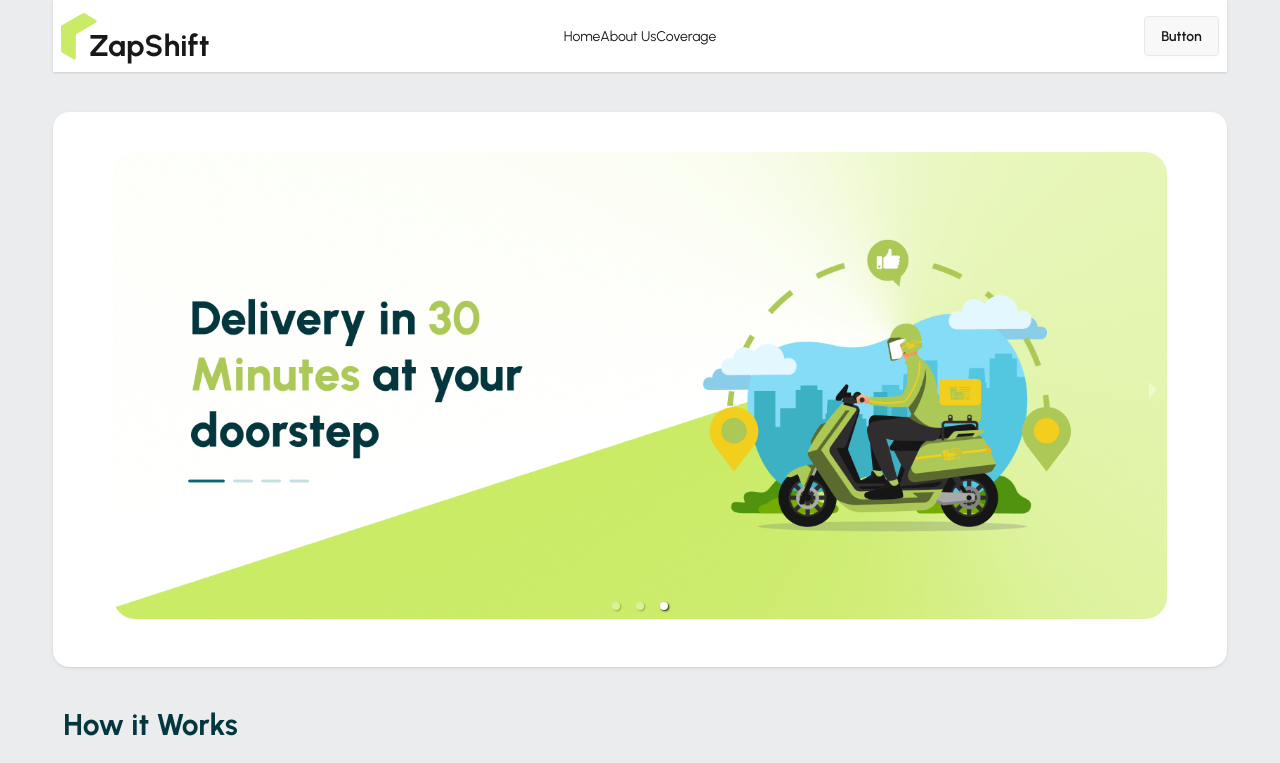
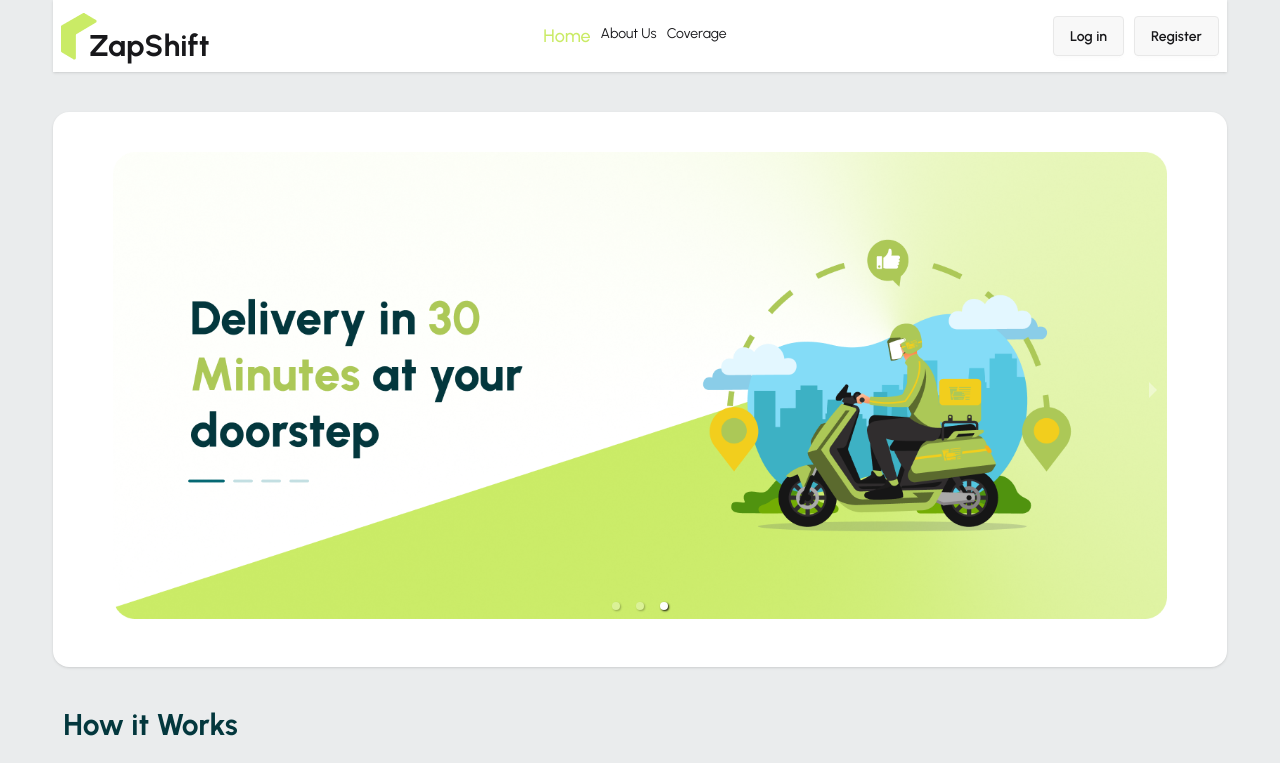
Before and after one commit to biresh375/Zap-Shift, a React (Vite) app: page / in a window 1280 px wide. Shown: the top 763 px of the page. Built offline with nearby package versions, Linux system fonts and the light colour scheme.

Commit message:
added firebase config file

```diff
--- a/package.json
+++ b/package.json
@@ -11,6 +11,7 @@
   },
   "dependencies": {
     "@tailwindcss/vite": "^4.1.17",
+    "firebase": "^12.6.0",
     "leaflet": "^1.9.4",
     "react": "^19.2.0",
     "react-dom": "^19.2.0",
--- /dev/null
+++ b/src/Firebase/Firebase.config.js
@@ -0,0 +1,20 @@
+// Import the functions you need from the SDKs you need
+import { initializeApp } from "firebase/app";
+import { getAuth } from "firebase/auth";
+// TODO: Add SDKs for Firebase products that you want to use
+// https://firebase.google.com/docs/web/setup#available-libraries
+
+// Your web app's Firebase configuration
+const firebaseConfig = {
+  apiKey: import.meta.env.VITE_apiKey,
+  authDomain: import.meta.env.VITE_authDomain,
+  projectId: import.meta.env.VITE_projectId,
+  storageBucket: import.meta.env.VITE_storageBucket,
+  messagingSenderId: import.meta.env.VITE_messagingSenderId,
+  appId: import.meta.env.VITE_appId,
+};
+
+// Initialize Firebase
+const app = initializeApp(firebaseConfig);
+// Initialize Firebase Authentication and get a reference to the service
+export const auth = getAuth(app);
--- /dev/null
+++ b/src/Pages/Auth/AuthContext.jsx
@@ -0,0 +1,3 @@
+import { createContext } from "react";
+
+export const AuthContext = createContext(null);
--- /dev/null
+++ b/src/Pages/Auth/AuthProvider.jsx
@@ -0,0 +1,17 @@
+import React from "react";
+import { AuthContext } from "./AuthContext";
+import { createUserWithEmailAndPassword } from "firebase/auth";
+import { auth } from "../../Firebase/Firebase.config";
+
+const AuthProvider = ({ children }) => {
+  const CreateUser = (email, password) => {
+    createUserWithEmailAndPassword(auth, email, password);
+  };
+  const AuthInfo = {
+    CreateUser,
+  };
+
+  return <AuthContext value={AuthInfo}>{children}</AuthContext>;
+};
+
+export default AuthProvider;
--- a/src/Pages/Auth/Register.jsx
+++ b/src/Pages/Auth/Register.jsx
@@ -2,6 +2,7 @@ import React from "react";
 import { useForm } from "react-hook-form";
 
 const Register = () => {
+
   const {
     register,
     handleSubmit,
--- a/src/Pages/shared/Navbar/Navbar.jsx
+++ b/src/Pages/shared/Navbar/Navbar.jsx
@@ -1,14 +1,20 @@
 import React from "react";
 import Logo from "../../../Components/Logo/Logo";
 import Container from "../../../Components/Container/Container";
-import { NavLink } from "react-router";
+import { Link, NavLink } from "react-router";
 
 const Navbar = () => {
   const links = (
     <>
-      <NavLink to={"/"}>Home</NavLink>
-      <NavLink>About Us</NavLink>
-      <NavLink to="coverage">Coverage</NavLink>
+      <NavLink to={"/"} className={`mr-2.5`}>
+        Home
+      </NavLink>
+      <NavLink to={"/about"} className={`mr-2.5`}>
+        About Us
+      </NavLink>
+      <NavLink to="/coverage" className={`mr-2.5`}>
+        Coverage
+      </NavLink>
     </>
   );
   return (
@@ -45,7 +51,12 @@ const Navbar = () => {
         <ul className="menu menu-horizontal px-1">{links}</ul>
       </div>
       <div className="navbar-end">
-        <a className="btn">Button</a>
+        <Link to={"/login"} className="btn mr-2.5">
+          Log in
+        </Link>
+        <Link to={"/register"} className="btn">
+          Register
+        </Link>
       </div>
     </div>
   );
--- a/src/index.css
+++ b/src/index.css
@@ -16,3 +16,8 @@ body {
   font-style: normal;
   background-color: #eaeced;
 }
+.active {
+  font-size: 18px;
+  font-weight: 500;
+  color: #caeb66;
+}
--- a/src/main.jsx
+++ b/src/main.jsx
@@ -4,9 +4,12 @@ import "./index.css";
 
 import { RouterProvider } from "react-router";
 import { router } from "./routes/router.jsx";
+import AuthProvider from "./Pages/Auth/AuthProvider.jsx";
 
 createRoot(document.getElementById("root")).render(
   <StrictMode>
-    <RouterProvider router={router}></RouterProvider>
+    <AuthProvider>
+      <RouterProvider router={router}></RouterProvider>
+    </AuthProvider>
   </StrictMode>
 );
```
Also changed, not shown: 2 other files (tests, documents, lock files or other folders).
